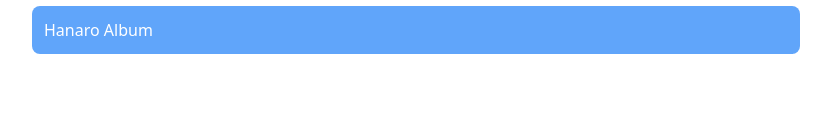
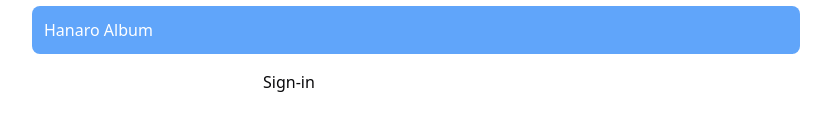
Before and after one commit to pocj8ur4in/finance-dev-frontend, a React (Vite) app: page /#/ in a window 1280 px wide. Shown: the part 250-380 px from the top of the page, without its empty margins (224-1055 px from the left). Built offline with nearby package versions, Linux system fonts and the light colour scheme.

Commit message:
feat(components): 로그인 구현
# 로그인 화면의 렌더링 및 기능 구현을 위한 Login.tsx를 작성합니다.
## 입력값이 1~10이 아닐 경우 오류 창을 표시합니다. (alert)
# 로그인된 사용자에 대한 정보를 저장할 session-context.tsx를 생성합니다.

```diff
--- a/src/components/Login.tsx
+++ b/src/components/Login.tsx
@@ -1,3 +1,59 @@
-export const Login = () => {
-  return <></>;
+import { ForwardedRef, forwardRef, useRef, useImperativeHandle } from 'react';
+import { useNavigate } from 'react-router-dom';
+import { useSession } from '@/contexts/session-context';
+
+export type LoginUser = { id: string }; // 로그인 시 필요한 사용자 정보
+
+// 외부에서 로그인 컴포넌트 호출할 메서드 정의
+export type LoginHandler = {
+  // 사용자 ID 입력란에 포커스
+  focusUserIdInput: () => void;
 };
+
+// Login 컴포넌트 정의
+export const Login = forwardRef((_, ref: ForwardedRef<LoginHandler>) => {
+  // 사용자 ID 입력란을 참조
+  const idRef = useRef<HTMLInputElement | null>(null);
+  // 세션 관련 기능을 담은 useSession 사용
+  const { login } = useSession();
+  // 페이지 이동을 담당할 useNavigate 사용
+  const navigate = useNavigate();
+
+  // 외부에서 호출 가능한 메서드를 정의
+  const handler = {
+    // 사용자 ID 입력란에 포커스
+    focusUserIdInput: () => idRef.current?.focus(),
+  };
+
+  // 부모 컴포넌트에서 참조할 때 사용할 메서드 노출
+  useImperativeHandle(ref, () => handler);
+
+  // 로그인 버튼 클릭 시 수행
+  const doLogin = (e: React.FormEvent<HTMLFormElement>) => {
+    e.preventDefault();
+
+    const id = idRef.current?.value;
+
+    // 유효성 검사
+    if (!(id && Number(id) <= 10 && Number(id) > 0)) {
+      // 유효하지 않은 범위의 ID일 경우 경고 알림
+      alert('유효하지 않은 ID 범위입니다.');
+      return;
+    }
+
+    // 세션에 로그인 및 사용자 페이지 이동
+    if (login(id ?? '')) navigate('/users/' + id);
+  };
+
+  // 사용자 ID 입력란과 로그인 버튼을 포함한 폼 렌더링
+  return (
+    <>
+      <form onSubmit={doLogin}>
+        <input type='text' ref={idRef} />
+        <button type='submit'>Sign-in</button>
+      </form>
+    </>
+  );
+});
+
+Login.displayName = 'Login';
--- /dev/null
+++ b/src/contexts/session-context.tsx
@@ -0,0 +1,22 @@
+/* eslint-disable react-refresh/only-export-components */
+
+import { useContext, createContext } from 'react';
+import { LoginUser } from '../components/Login';
+
+export type Session = {
+  loginUser: LoginUser | null;
+};
+
+type SessionContextProp = {
+  session: Session;
+  login: (id: string) => boolean;
+  logout: () => void;
+};
+
+const SessionContext = createContext<SessionContextProp>({
+  session: { loginUser: null },
+  login: () => false,
+  logout: () => {},
+});
+
+export const useSession = () => useContext(SessionContext);
```
